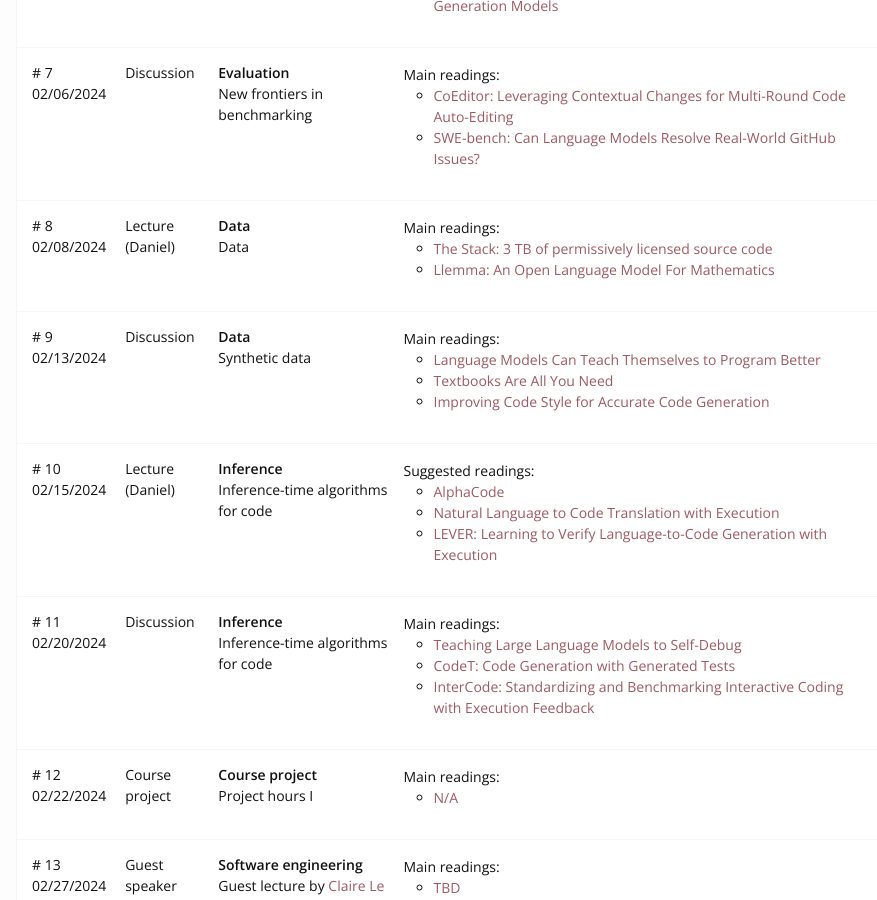
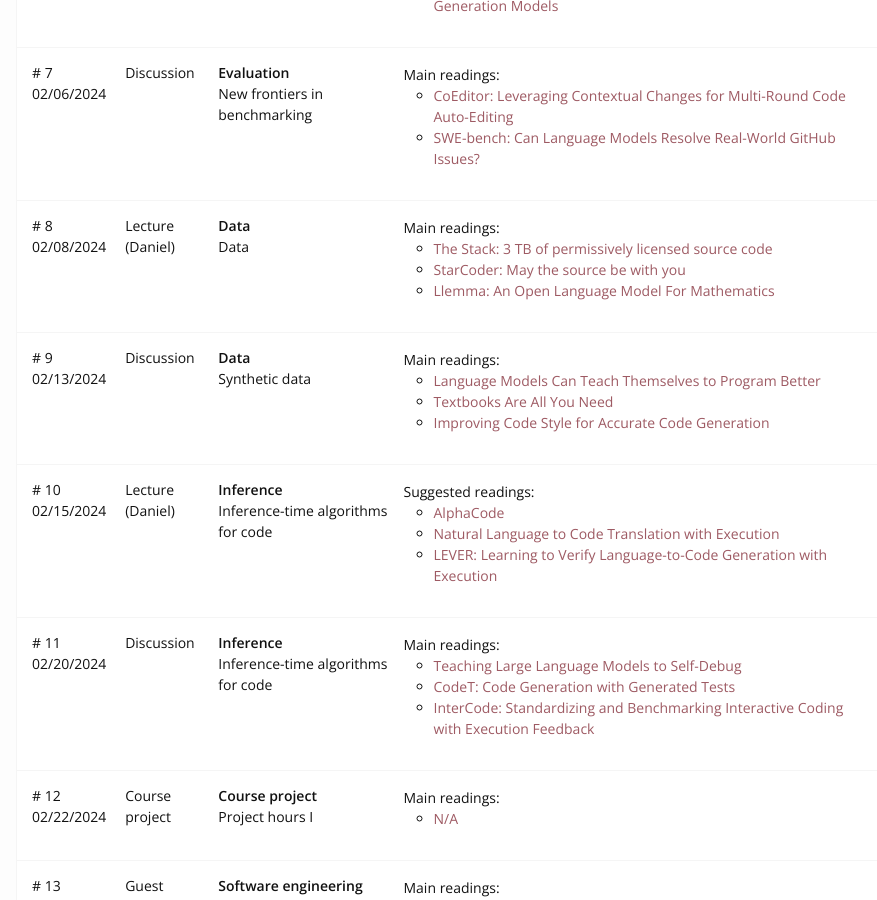
Before and after one commit to cmu-codegen/s2024, a Jekyll site: the page built from index.md, in a window 1280 px wide and 900 px high, scrolled down 3605 px. Shown: the whole window, without its empty margins (189-1066 px from the left). Built offline with Jekyll 4.4.1, drawn with Linux system fonts in a browser that asks for light colours; nearby versions of some CDN libraries.

Commit message:
add starcoder paper

```diff
--- a/_data/schedule.yml
+++ b/_data/schedule.yml
@@ -136,6 +136,8 @@ schedule:
     main:
       - url: https://arxiv.org/abs/2211.15533
         title: "The Stack: 3 TB of permissively licensed source code"
+      - url: https://arxiv.org/abs/2305.06161
+        title: "StarCoder: May the source be with you"
       - url: https://arxiv.org/abs/2310.10631
         title: "Llemma: An Open Language Model For Mathematics"
 
```
